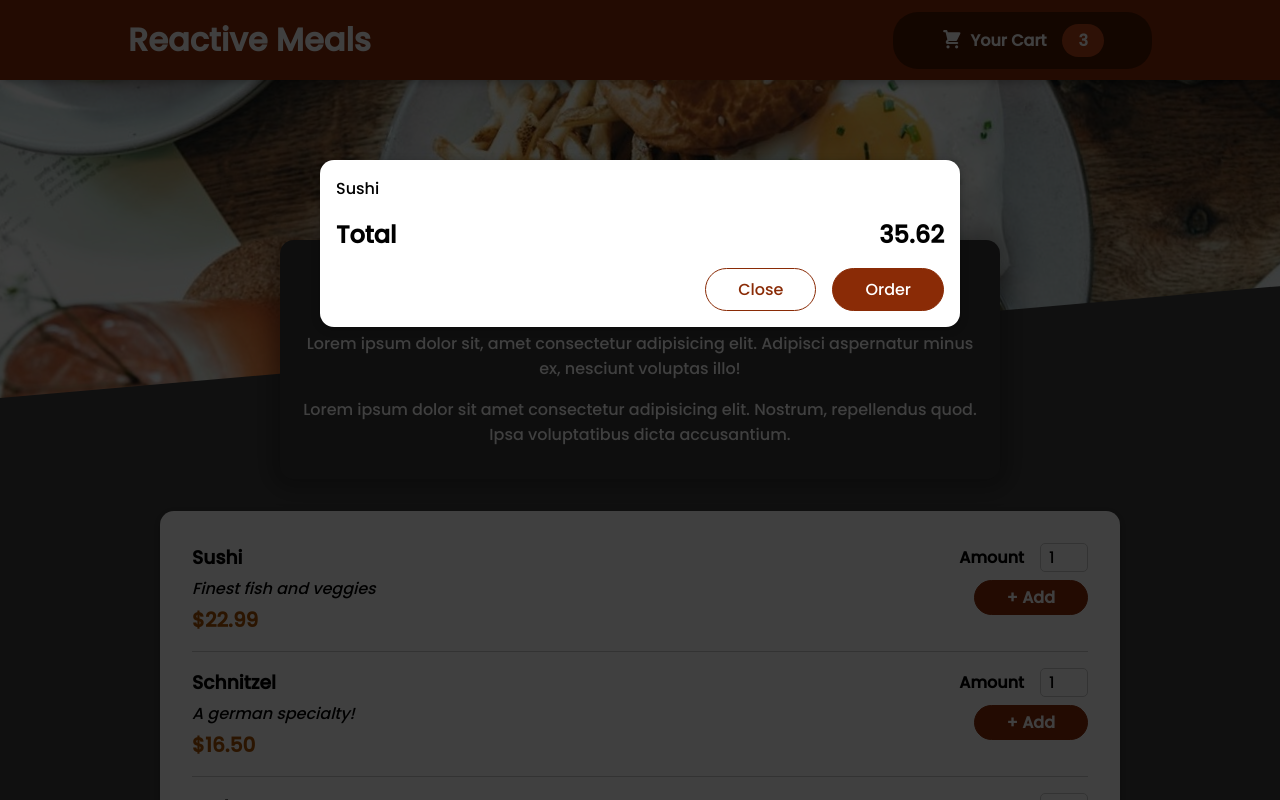
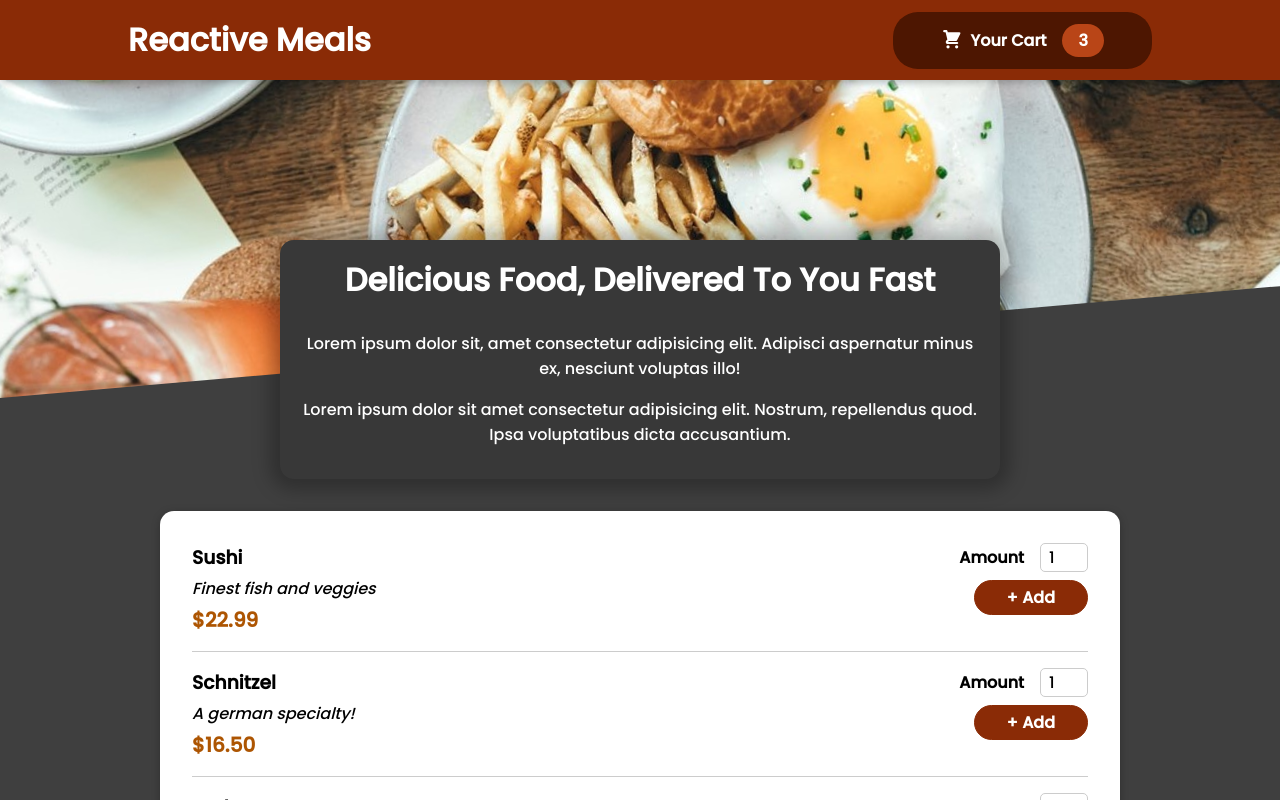
Before and after one commit to Kusjay/reat-app-food-order, a React (Create React App) app: page / in a window 1280 px wide. Shown: the top 800 px of the page. Built offline with nearby package versions, Linux system fonts and the light colour scheme.

Commit message:
Managing the cart and modal state

```diff
--- a/src/App.js
+++ b/src/App.js
@@ -1,13 +1,23 @@
-import React, { Fragment } from 'react';
+import React, { Fragment, useState } from 'react';
 import Header from './components/Layout/Header';
 import Meals from './components/Meals/Meals';
 import Cart from './components/Cart/Cart';
 
 function App() {
+	const [cartIsShown, setCartIsShown] = useState(false);
+
+	const showCartHandler = () => {
+		setCartIsShown(true);
+	};
+
+	const hideCartHandler = () => {
+		setCartIsShown(false);
+	};
+
 	return (
 		<Fragment>
-			<Cart />
-			<Header />
+			{cartIsShown && <Cart onHideCart={hideCartHandler} />}
+			<Header onShowCart={showCartHandler} />
 			<main>
 				<Meals />
 			</main>
--- a/src/components/Cart/Cart.js
+++ b/src/components/Cart/Cart.js
@@ -13,14 +13,16 @@
 	);
 
 	return (
-		<Modal>
+		<Modal onHideCart={props.onHideCart}>
 			{cartItems}
 			<div className={classes.total}>
 				<span>Total</span>
 				<span>35.62</span>
 			</div>
 			<div className={classes.actions}>
-				<button className={classes['button--alt']}>Close</button>
+				<button className={classes['button--alt']} onClick={props.onHideCart}>
+					Close
+				</button>
 				<button className={classes.button}>Order</button>
 			</div>
 		</Modal>
--- a/src/components/Layout/Header.js
+++ b/src/components/Layout/Header.js
@@ -4,12 +4,12 @@
 import mealsImage from '../../assets/meals2.jpg';
 import classes from './Header.module.css';
 
-const Header = () => {
+const Header = (props) => {
 	return (
 		<Fragment>
 			<header className={classes.header}>
 				<h1>Reactive Meals</h1>
-				<HeaderCartButton />
+				<HeaderCartButton onClick={props.onShowCart} />
 			</header>
 			<div className={classes['main-image']}>
 				<img src={mealsImage} alt='A table full of delicious food!' />
--- a/src/components/Layout/HeaderCartButton.js
+++ b/src/components/Layout/HeaderCartButton.js
@@ -5,7 +5,7 @@
 
 const HeaderCartButton = (props) => {
 	return (
-		<button className={classes.button}>
+		<button className={classes.button} onClick={props.onClick}>
 			<span className={classes.icon}>
 				<CartIcon />
 			</span>
--- a/src/components/UI/Modal.js
+++ b/src/components/UI/Modal.js
@@ -4,7 +4,7 @@
 import classes from './Modal.module.css';
 
 const Backdrop = (props) => {
-	return <div className={classes.backdrop} />;
+	return <div className={classes.backdrop} onClick={props.onHideCart} />;
 };
 
 const ModalOverlay = (props) => {
@@ -20,7 +20,10 @@
 const Modal = (props) => {
 	return (
 		<Fragment>
-			{ReactDOM.createPortal(<Backdrop />, portalElement)}
+			{ReactDOM.createPortal(
+				<Backdrop onHideCart={props.onHideCart} />,
+				portalElement
+			)}
 			{ReactDOM.createPortal(
 				<ModalOverlay>{props.children}</ModalOverlay>,
 				portalElement
```
Also changed, not shown: 1 other file (tests, documents, lock files or other folders).
